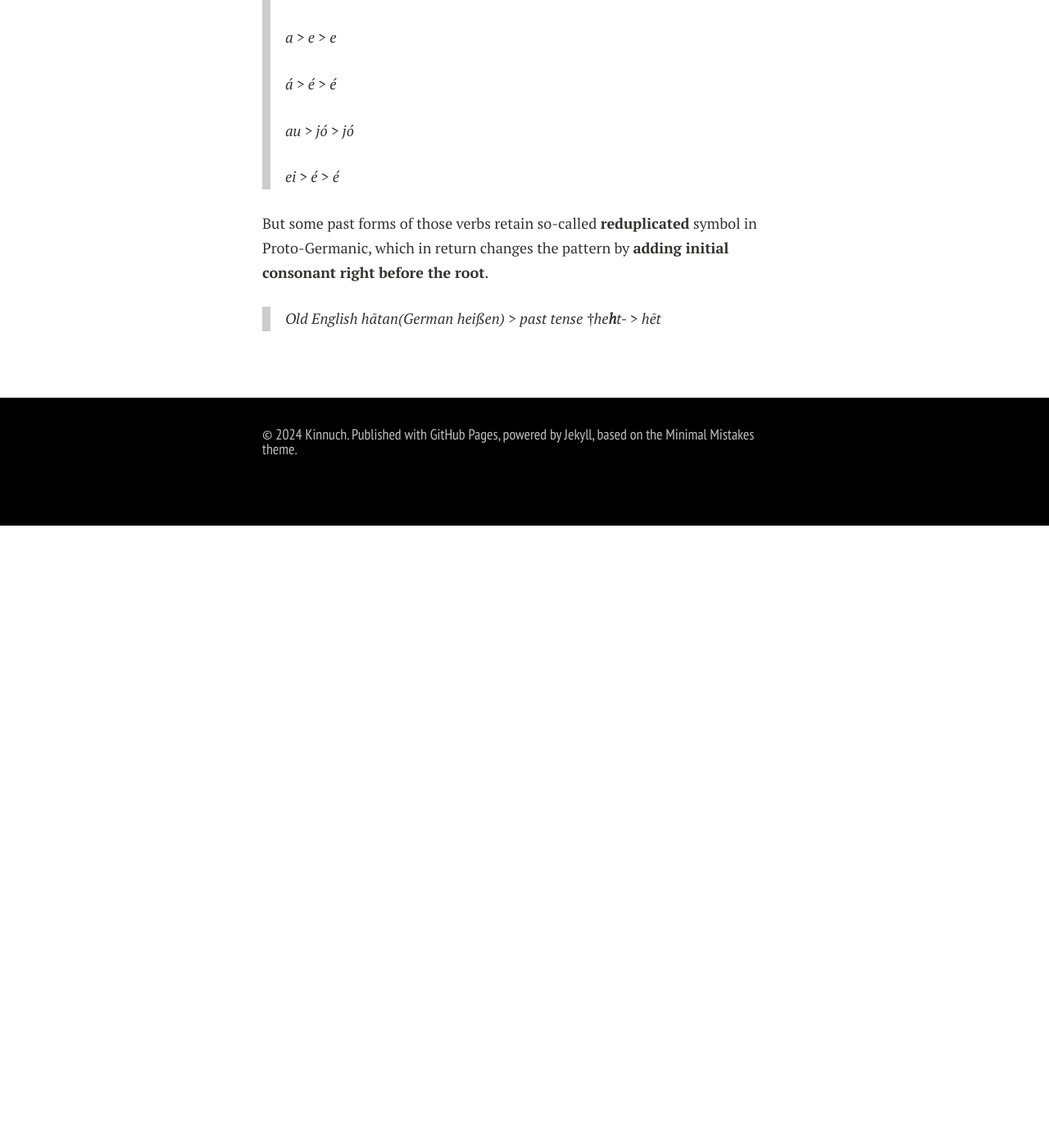
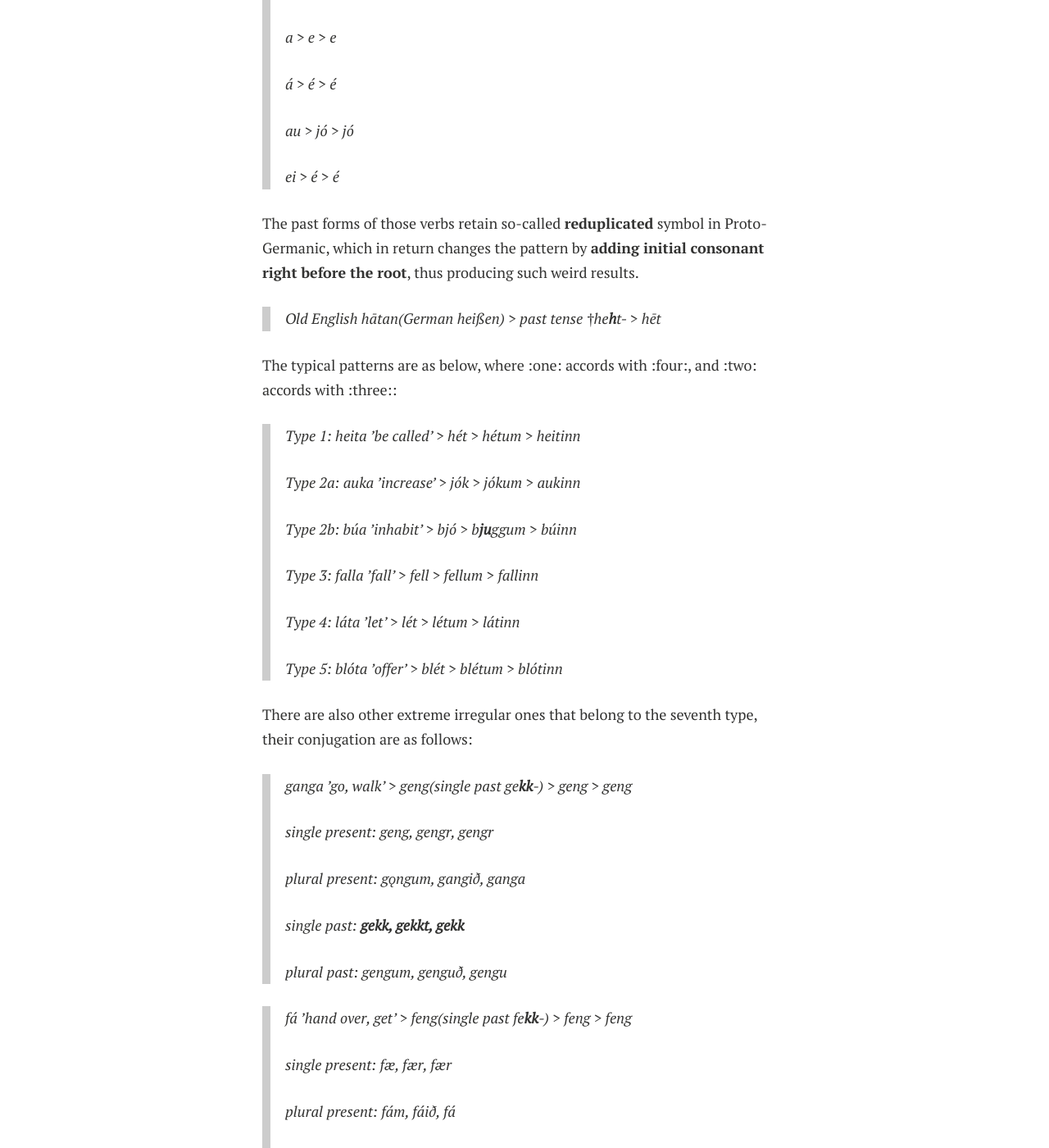
Before and after one commit to Kinnuch/kinnuch.github.io, a Jekyll site: the page built from laim/oldicelandic.md, in a window 1280 px wide and 1400 px high, scrolled down 26672 px. Shown: the whole window at 82% size. Built offline with Jekyll 4.4.1, drawn with Linux system fonts in a browser that asks for light colours; nearby versions of some CDN libraries; comment, search, counter and statistics services are not loaded; a style sheet for code colours, icons or effects is not loaded; before the commit the page ends 27313 px from its top, so only the background shows below that; some of the changed text lies outside the part shown.

Commit message:
update friends' links

```diff
--- a/_includes/author-bio.html
+++ b/_includes/author-bio.html
@@ -34,6 +34,27 @@
         </table>
     </div>
     <script src="https://kinnuch.github.io/assets/js/calendar.js"></script>
+    <div>
+        <p>Nethaid Mellyn 友站链接</p>
+        <p style="text-indent:0;"><a href="https://gilatod.art">
+            <img
+            class="fit-picture"
+            src="https://kinnuch.github.io/file/gilatod.png"
+            width ="12px"
+            height="12px"/> 荏苒之境主站</a></p>
+        <p style="text-indent:0;"><a href="https://kikomas.art">
+            <img
+            class="fit-picture"
+            src="https://kinnuch.github.io/file/kikomas.png"
+            width ="12px"
+            height="12px"/> Kikomas</a></p>
+        <p style="text-indent:0;"><a href="https://cathamos.github.io">
+            <img
+            class="fit-picture"
+            src="https://kinnuch.github.io/file/cathamos.png"
+            width ="12px"
+            height="12px"/> Cathamos</a></p>
+    </div>
 </body>
 
-<!-- Lastly modified by Kinnuch in 2024/03/10 -->
+<!-- Lastly modified by Kinnuch in 2024/03/26 -->
--- a/laim/oldicelandic.md
+++ b/laim/oldicelandic.md
@@ -943,6 +943,62 @@
 >
 >ei > é > é
 
-But some past forms of those verbs retain so-called **reduplicated** symbol in Proto-Germanic, which in return changes the pattern by **adding initial consonant right before the root**.
+The past forms of those verbs retain so-called **reduplicated** symbol in Proto-Germanic, which in return changes the pattern by **adding initial consonant right before the root**, thus producing such weird results.
 
 > Old English hātan(German heißen) > past tense †he**h**t- > hēt
+
+The typical patterns are as below, where :one: accords with :four:, and :two: accords with :three::
+
+> Type 1: heita ’be called’ > hét > hétum > heitinn
+>
+> Type 2a: auka ’increase’ > jók > jókum > aukinn
+>
+> Type 2b: búa ’inhabit’ > bjó > b**ju**ggum > búinn
+>
+> Type 3: falla ’fall’ > fell > fellum > fallinn
+>
+> Type 4: láta ’let’ > lét > létum > látinn
+>
+> Type 5: blóta ’offer’ > blét > blétum > blótinn
+
+There are also other extreme irregular ones that belong to the seventh type, their conjugation are as follows:
+
+> ganga ’go, walk’ > geng(single past ge**kk**-) > geng > geng
+>
+> single present: geng, gengr, gengr
+>
+> plural present: gǫngum, gangið, ganga
+>
+> single past: **gekk, gekkt, gekk**
+>
+> plural past: gengum, genguð, gengu
+
+> fá ’hand over, get’ > feng(single past fe**kk**-) > feng > feng
+>
+> single present: fæ, fær, fær
+>
+> plural present: fám, fáið, fá
+>
+> single past: **fekk, fekkt, fekk**
+>
+> plural past: fengum, fenguð, fengu
+
+> halda ’hold’ > held(single past ha**lt**-) > heldum > haldinn
+>
+> single present: held, heldr, heldr
+>
+> plural present:
+>
+> single past:
+>
+> plural past:
+
+> hǫggva ’hew’ > **hjó > hjuggum** >
+>
+> single present:
+>
+> plural present:
+>
+> single past:
+>
+> plural past:
```
Also changed, not shown: laim/elandis.md (+25 -3 lines), file/cathamos.png (added), file/kikomas.png (added), laim/elandis.assets/NuranIrven.png (deleted).
